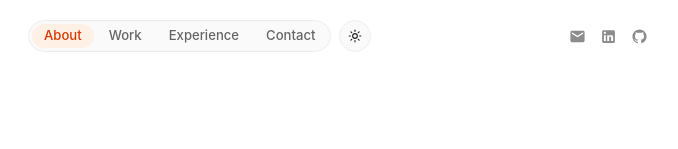
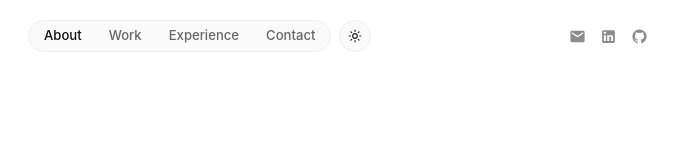
Before and after one commit to wahajf/wahajf.github.io, a Next.js app: page / in a window 1280 px wide. Shown: the top 149 px of the page, without its empty margins (302-980 px from the left). Built offline with nearby package versions, Linux system fonts and the light colour scheme; no server answers.

Commit message:
Fix CSS specificity for lime green accent tokens in dark mode

```diff
--- a/app/globals.css
+++ b/app/globals.css
@@ -25,33 +25,8 @@
   /* 50% Opacity White Blurred Overlay for Mobile Menu */
   --menu-bg: rgba(255, 255, 255, 0.5);
 
-  /* Default Orange Theme Accent Tokens */
-  --pill-active-bg: #fff0e6;
-  --pill-active-text: #d93800;
-  --trail-rgb: 255, 102, 0;
-
   /* 100% Native Apple System Font everywhere */
   --font-apple: -apple-system, BlinkMacSystemFont, "SF Pro Text", "SF Pro Display", "Helvetica Neue", Helvetica, Arial, sans-serif;
-}
-
-/* RANDOM ACCENT COLOR SCHEMES */
-/* Orange Accent */
-[data-accent="orange"] {
-  --pill-active-bg: #fff0e6;
-  --pill-active-text: #d93800;
-  --trail-rgb: 255, 102, 0;
-}
-/* Lime Green Accent */
-[data-accent="lime"] {
-  --pill-active-bg: #f0fdf4;
-  --pill-active-text: #15803d;
-  --trail-rgb: 34, 197, 94;
-}
-/* Sky Blue Accent */
-[data-accent="skyblue"] {
-  --pill-active-bg: #f0f9ff;
-  --pill-active-text: #0284c7;
-  --trail-rgb: 14, 165, 233;
 }
 
 [data-theme="dark"] {
@@ -75,26 +50,47 @@
 
   /* 50% Opacity Dark Blurred Overlay for Mobile Menu */
   --menu-bg: rgba(9, 9, 11, 0.5);
+}
 
-  /* Dark Mode Default Orange Tokens */
+/* LIGHT MODE ACCENT COLORS */
+html[data-accent="orange"],
+[data-accent="orange"] {
+  --pill-active-bg: #fff0e6;
+  --pill-active-text: #d93800;
+  --trail-rgb: 255, 102, 0;
+}
+
+html[data-accent="lime"],
+[data-accent="lime"] {
+  --pill-active-bg: #f0fdf4;
+  --pill-active-text: #15803d;
+  --trail-rgb: 34, 197, 94;
+}
+
+html[data-accent="skyblue"],
+[data-accent="skyblue"] {
+  --pill-active-bg: #f0f9ff;
+  --pill-active-text: #0284c7;
+  --trail-rgb: 14, 165, 233;
+}
+
+/* DARK MODE ACCENT COLORS (High Specificity to Override [data-theme="dark"]) */
+html[data-theme="dark"][data-accent="orange"],
+html[data-theme="dark"] [data-accent="orange"] {
   --pill-active-bg: rgba(255, 120, 0, 0.18);
   --pill-active-text: #ff6b35;
   --trail-rgb: 255, 102, 0;
 }
 
-[data-theme="dark"][data-accent="orange"] {
-  --pill-active-bg: rgba(255, 120, 0, 0.18);
-  --pill-active-text: #ff6b35;
-  --trail-rgb: 255, 102, 0;
-}
-
-[data-theme="dark"][data-accent="lime"] {
+html[data-theme="dark"][data-accent="lime"],
+html[data-theme="dark"] [data-accent="lime"] {
   --pill-active-bg: rgba(34, 197, 94, 0.18);
   --pill-active-text: #4ade80;
   --trail-rgb: 34, 197, 94;
 }
 
-[data-theme="dark"][data-accent="skyblue"] {
+html[data-theme="dark"][data-accent="skyblue"],
+html[data-theme="dark"] [data-accent="skyblue"] {
   --pill-active-bg: rgba(14, 165, 233, 0.18);
   --pill-active-text: #38bdf8;
   --trail-rgb: 14, 165, 233;
--- a/index.html
+++ b/index.html
@@ -46,32 +46,7 @@
       /* 50% Opacity White Blurred Overlay for Mobile Menu */
       --menu-bg: rgba(255, 255, 255, 0.5);
 
-      /* Default Orange Accent Tokens */
-      --pill-active-bg: #fff0e6;
-      --pill-active-text: #d93800;
-      --trail-rgb: 255, 102, 0;
-
       --font-apple: -apple-system, BlinkMacSystemFont, "SF Pro Text", "SF Pro Display", "Helvetica Neue", Helvetica, Arial, sans-serif;
-    }
-
-    /* RANDOM ACCENT COLOR SCHEMES */
-    /* Orange Accent */
-    [data-accent="orange"] {
-      --pill-active-bg: #fff0e6;
-      --pill-active-text: #d93800;
-      --trail-rgb: 255, 102, 0;
-    }
-    /* Lime Green Accent */
-    [data-accent="lime"] {
-      --pill-active-bg: #f0fdf4;
-      --pill-active-text: #15803d;
-      --trail-rgb: 34, 197, 94;
-    }
-    /* Sky Blue Accent */
-    [data-accent="skyblue"] {
-      --pill-active-bg: #f0f9ff;
-      --pill-active-text: #0284c7;
-      --trail-rgb: 14, 165, 233;
     }
 
     [data-theme="dark"] {
@@ -95,26 +70,47 @@
 
       /* 50% Opacity Dark Blurred Overlay for Mobile Menu */
       --menu-bg: rgba(9, 9, 11, 0.5);
+    }
 
-      /* Dark Mode Default Orange Tokens */
+    /* LIGHT MODE ACCENT COLORS */
+    html[data-accent="orange"],
+    [data-accent="orange"] {
+      --pill-active-bg: #fff0e6;
+      --pill-active-text: #d93800;
+      --trail-rgb: 255, 102, 0;
+    }
+
+    html[data-accent="lime"],
+    [data-accent="lime"] {
+      --pill-active-bg: #f0fdf4;
+      --pill-active-text: #15803d;
+      --trail-rgb: 34, 197, 94;
+    }
+
+    html[data-accent="skyblue"],
+    [data-accent="skyblue"] {
+      --pill-active-bg: #f0f9ff;
+      --pill-active-text: #0284c7;
+      --trail-rgb: 14, 165, 233;
+    }
+
+    /* DARK MODE ACCENT COLORS */
+    html[data-theme="dark"][data-accent="orange"],
+    html[data-theme="dark"] [data-accent="orange"] {
       --pill-active-bg: rgba(255, 120, 0, 0.18);
       --pill-active-text: #ff6b35;
       --trail-rgb: 255, 102, 0;
     }
 
-    [data-theme="dark"][data-accent="orange"] {
-      --pill-active-bg: rgba(255, 120, 0, 0.18);
-      --pill-active-text: #ff6b35;
-      --trail-rgb: 255, 102, 0;
-    }
-
-    [data-theme="dark"][data-accent="lime"] {
+    html[data-theme="dark"][data-accent="lime"],
+    html[data-theme="dark"] [data-accent="lime"] {
       --pill-active-bg: rgba(34, 197, 94, 0.18);
       --pill-active-text: #4ade80;
       --trail-rgb: 34, 197, 94;
     }
 
-    [data-theme="dark"][data-accent="skyblue"] {
+    html[data-theme="dark"][data-accent="skyblue"],
+    html[data-theme="dark"] [data-accent="skyblue"] {
       --pill-active-bg: rgba(14, 165, 233, 0.18);
       --pill-active-text: #38bdf8;
       --trail-rgb: 14, 165, 233;
```
